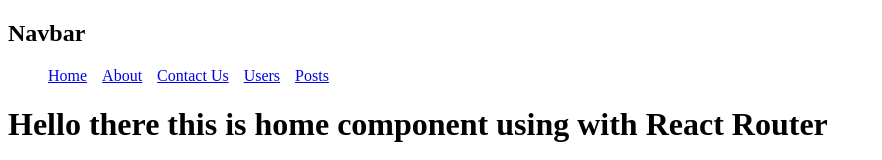
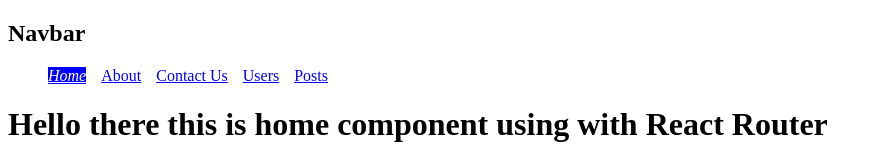
Before and after one commit to omarfaruk70/intro-to-react-router, a React (Vite) app: page / in a window 1280 px wide. Shown: the top 160 px of the page, without its empty margins (0-882 px from the left). Built offline with nearby package versions, Linux system fonts and the light colour scheme.

Commit message:
finished

```diff
--- a/src/components/Header/Header.css
+++ b/src/components/Header/Header.css
@@ -1,3 +1,8 @@
 ul a{
     margin-right: 15px;
 }
+ul a.active{
+    color: white;
+    background-color: blue;
+    font-style: italic;
+}
--- a/src/components/Header/Header.jsx
+++ b/src/components/Header/Header.jsx
@@ -1,15 +1,22 @@
-import { Link } from 'react-router-dom';
+import { Link, NavLink } from 'react-router-dom';
 import './Header.css'
 const Header = () => {
     return (
         <div>
             <h2>Navbar</h2>
             <ul>
-                <Link to='/'>Home</Link>
+                {/* <Link to='/'>Home</Link>
                 <Link to='/about'>About</Link>
                 <Link to='/contact'>Contact Us</Link>
                 <Link to='/users'>Users</Link>
-                <Link to='/posts'>Posts</Link>
+                <Link to='/posts'>Posts</Link> */}
+
+                {/* using navlink is professional style */}
+                <NavLink to='/'>Home</NavLink>
+                <NavLink to='/about'>About</NavLink>
+                <NavLink to='/contact'>Contact Us</NavLink>
+                <NavLink to='/users'>Users</NavLink>
+                <NavLink to='/posts'>Posts</NavLink>
             </ul>
         </div>
     );
--- a/src/components/Home/Home.jsx
+++ b/src/components/Home/Home.jsx
@@ -1,13 +1,22 @@
-import { Outlet } from "react-router-dom";
+import { Outlet, useLocation, useNavigation } from "react-router-dom";
 import Header from "../Header/Header";
 import Footer from "../Footer/Footer";
 
 const Home = () => {
+    const navigation = useNavigation();
+    const location = useLocation();
+    // console.log(navigation);
+    // console.log(location);
     return (
         <div>
             <Header></Header>
             <h1>Hello there this is home component using with React Router</h1>
-            <Outlet></Outlet>
+
+            {
+                navigation.state === 'loading' ?
+                 <h1>Loading....</h1> :
+                   <Outlet></Outlet>
+            }
             <Footer></Footer>
         </div>
     );
--- a/src/components/PostDetails/PostDetails.jsx
+++ b/src/components/PostDetails/PostDetails.jsx
@@ -1,4 +1,4 @@
-import { useLoaderData, useParams } from "react-router-dom";
+import { useLoaderData } from "react-router-dom";
 
 const PostDetails = () => {
     const postdetails = useLoaderData();
```
